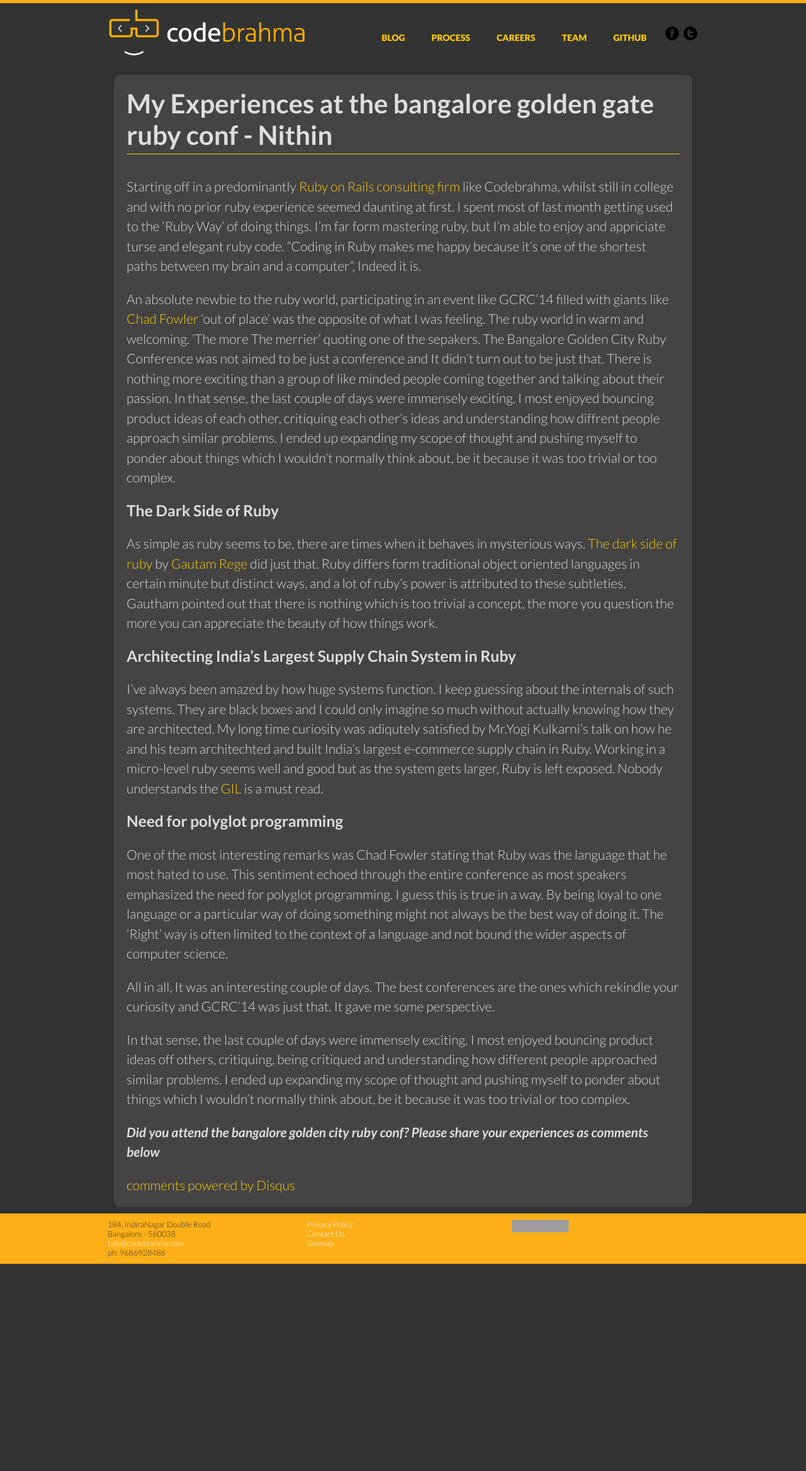
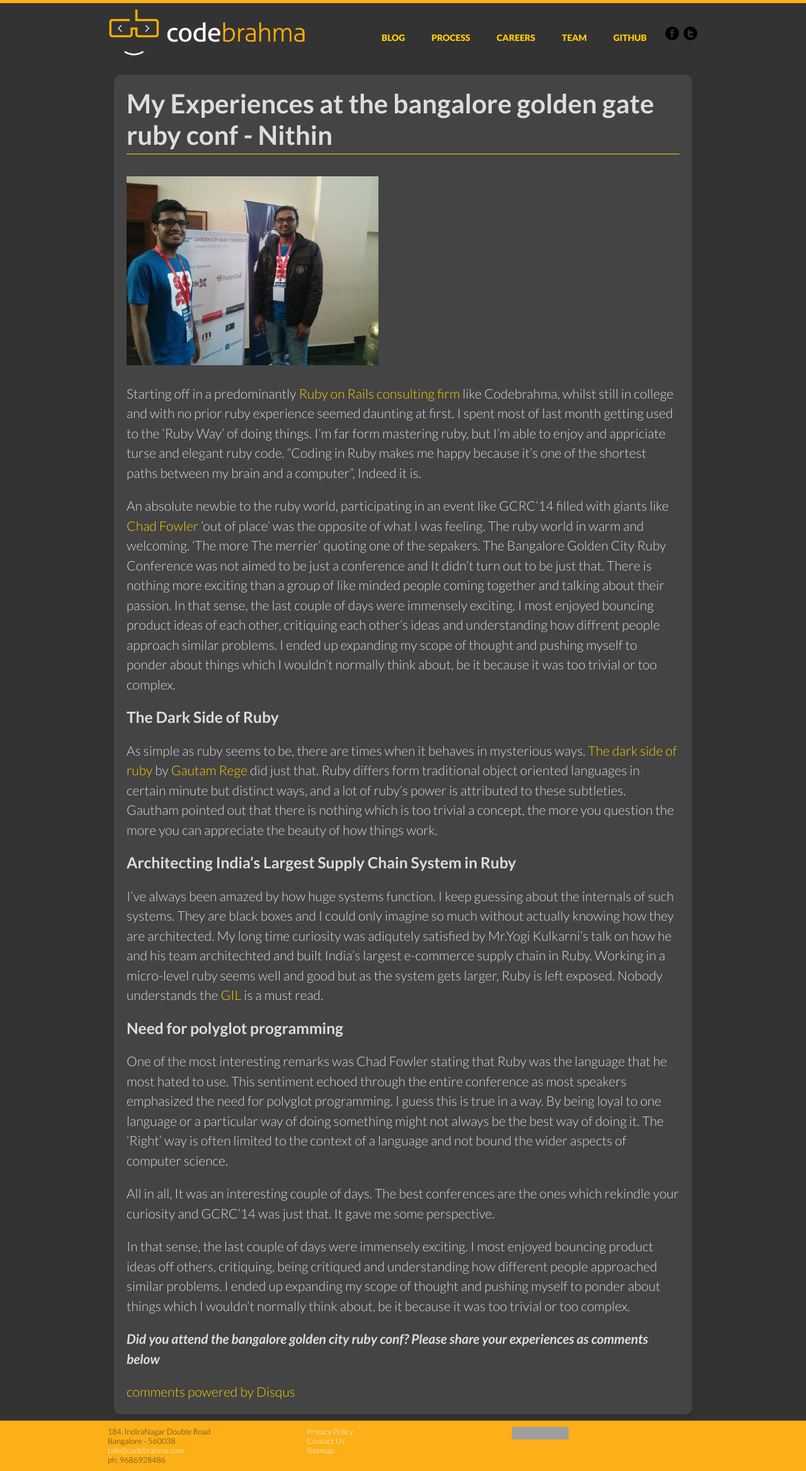
Before and after one commit to Codebrahma/codebrahma.github.io, a Jekyll site: the page built from _posts/2014-01-05-Nithins-experiences-at-the-bangalore-golden-gate-ruby-conf.markdown, in a window 1280 px wide. Shown: the whole page at 63% size. Built offline with Jekyll 4.4.1, drawn with Linux system fonts in a browser that asks for light colours; some web fonts are replaced; a script that is not in the unit is left out; comment, search, counter and statistics services are not loaded; before the commit the page ends 2007 px from its top, so only the background shows below that; grey boxes are pictures that could not be loaded.

Commit message:
added yuva photos in gcrc

```diff
--- a/_posts/2014-01-05-Nithins-experiences-at-the-bangalore-golden-gate-ruby-conf.markdown
+++ b/_posts/2014-01-05-Nithins-experiences-at-the-bangalore-golden-gate-ruby-conf.markdown
@@ -7,6 +7,9 @@
 keywords : bangalore, rubyconf, ruby, conference, experience, 2014
 ---
 # My Experiences at the bangalore golden gate ruby conf - Nithin
+
+<img src="/images/yuvaatgcrc.jpg" alt="Yuvaraja of Codebrahma at Bangalore
+Golden City Ruby Conference" style="text-align:center;width: 400px;"/>
 
 Starting off in a predominantly [Ruby on Rails consulting firm](http://codebrahma.com) like Codebrahma, whilst still in college and with no prior ruby experience seemed daunting at first. I spent most of last month getting used to the 'Ruby Way' of doing things. I'm far form mastering ruby, but I'm able to enjoy and appriciate turse and elegant ruby code. “Coding in Ruby makes me happy because it’s one of the shortest paths between my brain and a computer”, Indeed it is.
 
```
Also changed, not shown: images/yuvaatgcrc.jpg (added).
